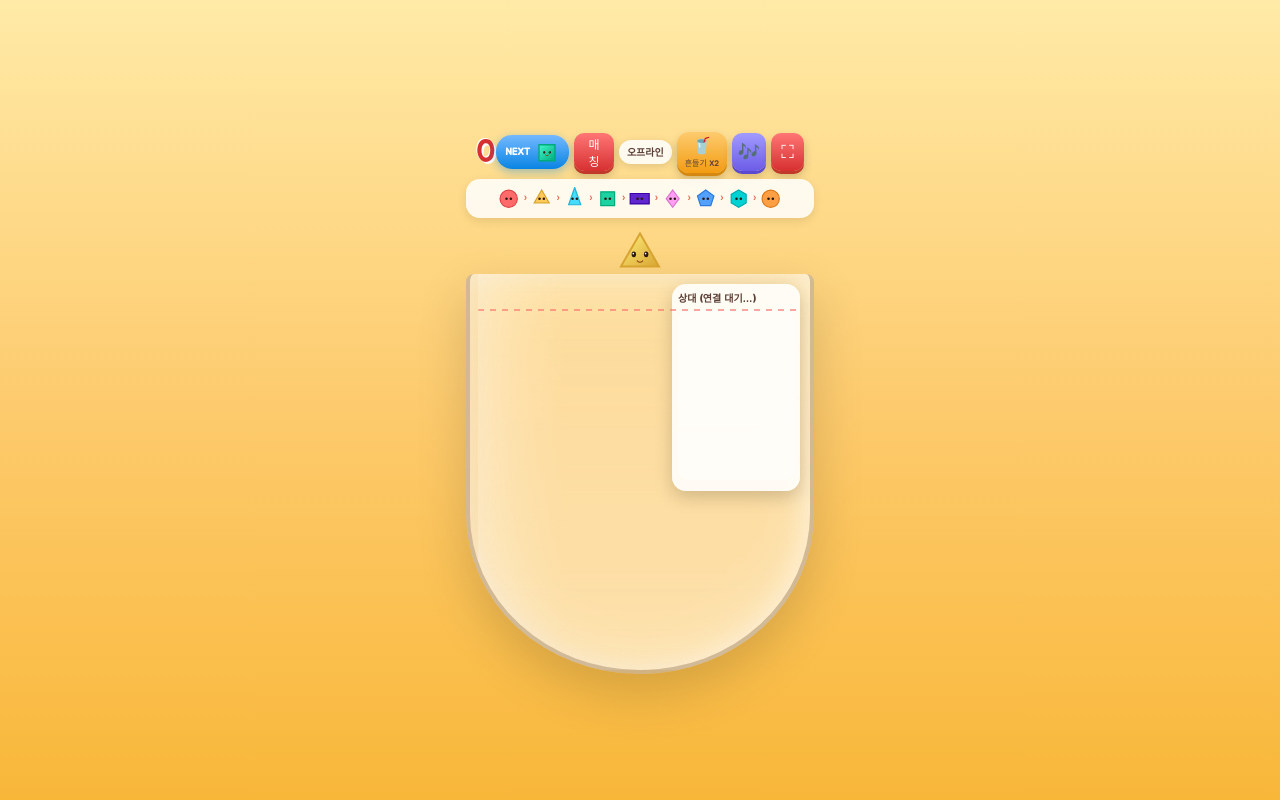
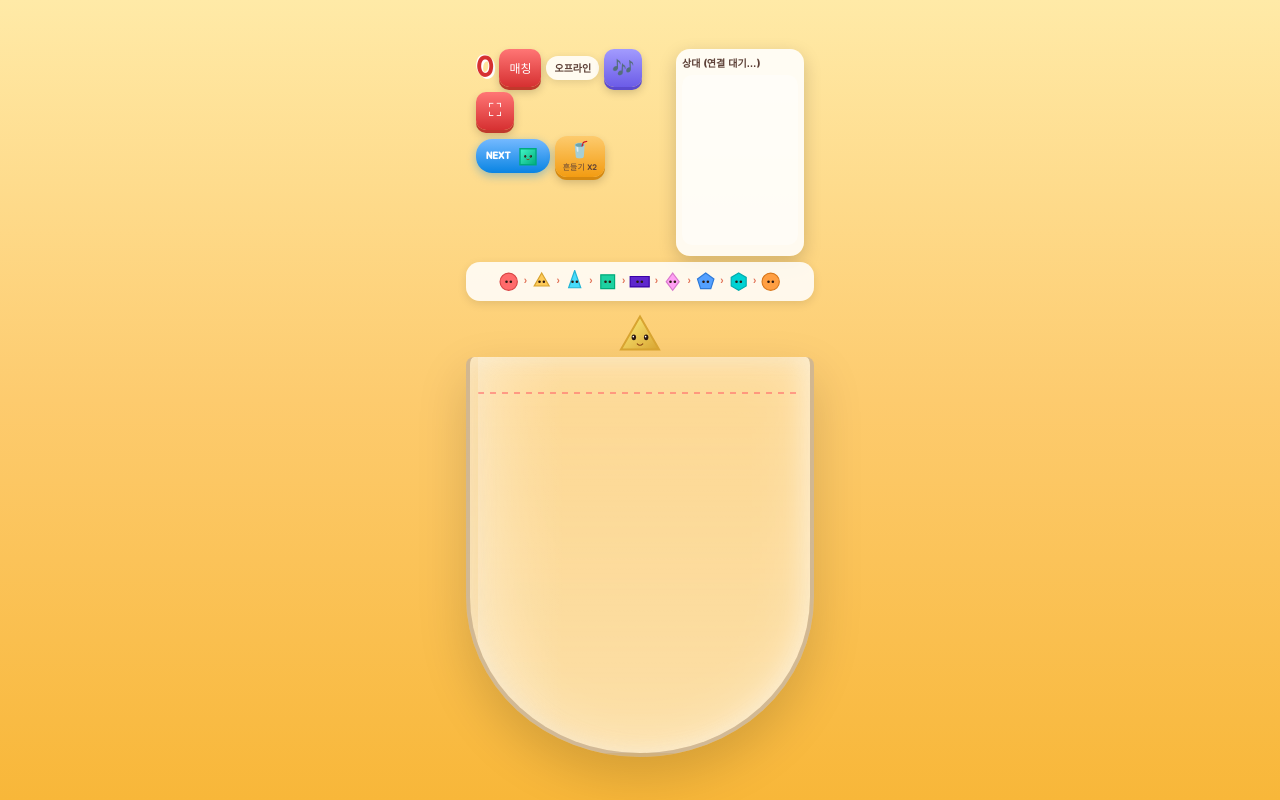
Before and after one commit to Langret100/test-suika, a plain HTML site: page index.html in a window 1280 px wide. Drawn offline with nearby package versions, Linux system fonts and the light colour scheme; no server answers.

Commit message:
Add files via upload

```diff
--- a/index.html
+++ b/index.html
@@ -4,6 +4,7 @@
     <meta charset="UTF-8">
     <meta name="viewport" content="width=device-width, initial-scale=1.0, maximum-scale=1.0, user-scalable=no">
     <title>도형 합치기 게임</title>
+    <link rel="icon" href="favicon.ico">
     <style>
         @import url('https://fonts.googleapis.com/css2?family=Jua&display=swap');
 
@@ -51,6 +52,40 @@
             flex-shrink: 0;
         }
 
+
+
+        /* --- Top UI layout (mobile tidy) --- */
+        .top-ui{
+            display: flex;
+            justify-content: space-between;
+            align-items: flex-start;
+            gap: 8px;
+            padding: 6px 10px;
+            flex-shrink: 0;
+        }
+        .top-left{
+            flex: 1;
+            min-width: 0;
+            display: flex;
+            flex-direction: column;
+            gap: 6px;
+        }
+        .top-row{
+            display: flex;
+            align-items: center;
+            gap: 5px;
+            flex-wrap: wrap;
+        }
+        .top-row.main{
+            justify-content: flex-start;
+        }
+        .top-row.sub{
+            justify-content: flex-start;
+        }
+        .top-ui .score{
+            font-size: 30px;
+            line-height: 1;
+        }
 .score-section {
             text-align: center;
         }
@@ -415,15 +450,13 @@
             font-size: 12px;
         }
                 .opp-panel{
-            position: absolute;
-            right: 10px;
-            top: 10px;
             width: 128px;
             padding: 6px;
             border-radius: 14px;
             background: rgba(255,255,255,0.88);
             box-shadow: 0 6px 18px rgba(0,0,0,0.18);
             pointer-events: none;
+            flex-shrink: 0;
         }
         .opp-title{
             font-size: 10px;
@@ -443,24 +476,30 @@
 </head>
 <body>
     <div class="game-container" id="game-container">
-        <div class="header">
-            <div class="score-section">
+                <div class="top-ui">
+            <div class="top-left">
+                <div class="top-row main">
                     <div class="score" id="score">0</div>
+                    <button class="btn net-btn" id="match-btn" title="온라인 매칭">매칭</button>
+                    <div class="net-pill" id="net-status">오프라인</div>
+                    <button class="btn music-btn" id="music-btn" title="음악">🎶</button>
+                    <button class="btn" id="fullscreen-btn" title="전체화면">⛶</button>
                 </div>
-            <div class="controls">
+                <div class="top-row sub">
                     <div class="next-preview">
                         <span>NEXT</span>
                         <div class="next-shape-container" id="next-shape"></div>
                     </div>
-
-                <button class="btn net-btn" id="match-btn" title="온라인 매칭">매칭</button>
-                <div class="net-pill" id="net-status">오프라인</div>
                     <button class="shake-btn" id="shake-btn" title="흔들기">
                         <span class="cup-icon">🥤</span>
                         <span class="shake-text">흔들기 <span id="shake-count">X2</span></span>
                     </button>
-                <button class="btn music-btn" id="music-btn" title="음악">🎶</button>
-                <button class="btn" id="fullscreen-btn" title="전체화면">⛶</button>
+                </div>
+            </div>
+
+            <div class="opp-panel" id="opp-panel">
+                <div class="opp-title" id="opp-title">상대 (연결 대기…)</div>
+                <canvas id="opp-canvas" width="120" height="170"></canvas>
             </div>
         </div>
 
@@ -476,12 +515,6 @@
                 <div class="danger-line"></div>
                 <div class="overflow-warning" id="overflow-warning">⚠️ 넘친다!</div>
                 <canvas id="game-canvas"></canvas>
-
-                <div class="opp-panel" id="opp-panel">
-                    <div class="opp-title" id="opp-title">상대 (연결 대기…)</div>
-                    <canvas id="opp-canvas" width="120" height="170"></canvas>
-                </div>
-
 <div class="game-over-overlay" id="game-over">
                     <div class="game-over-text">게임 오버!</div>
                     <div style="color: #fff; font-size: 22px; margin-bottom: 12px;">
```
Also changed, not shown: favicon.ico (added). Lines whose indentation alone changed are shown as unchanged.
